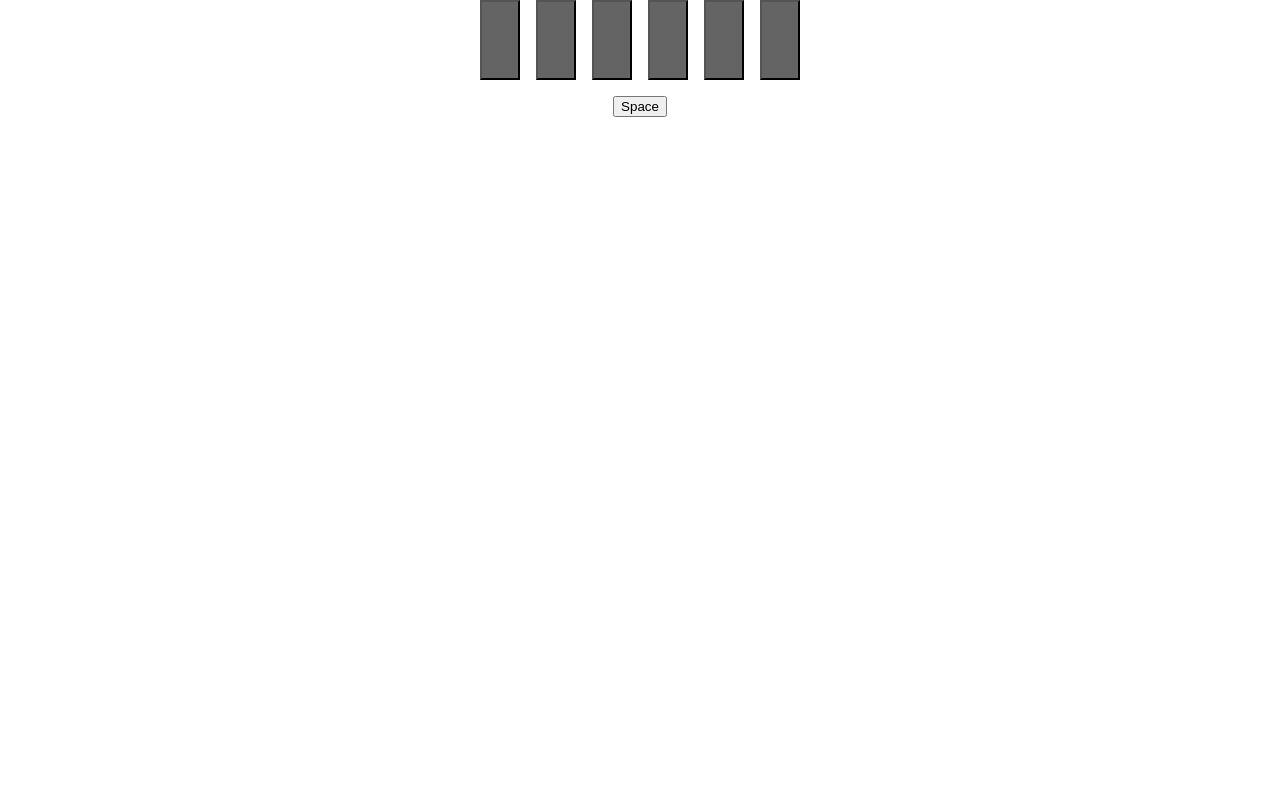
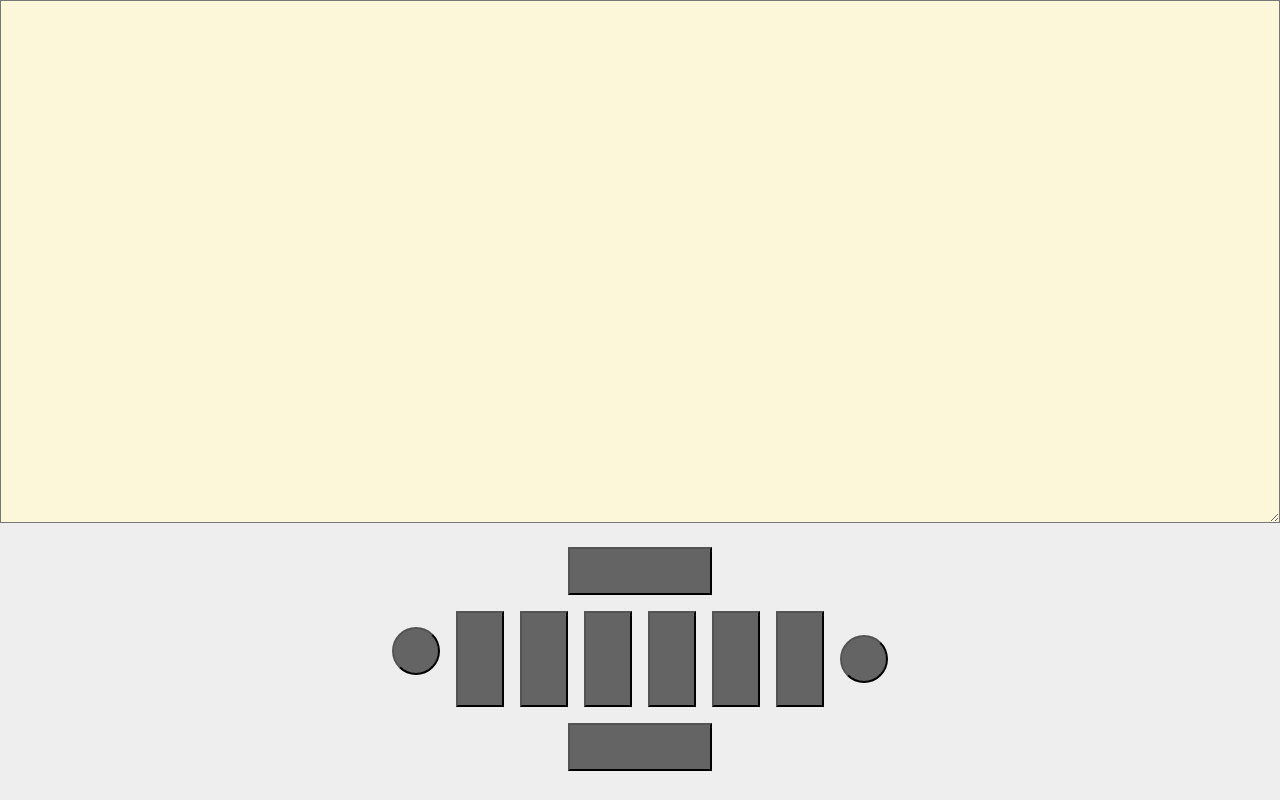
Before and after one commit to dmcalpin/braille-writer, a React (Create React App) app: page / in a window 1280 px wide. Built offline with nearby package versions, Linux system fonts and the light colour scheme.

Commit message:
Added some styles, newline, backspace

```diff
--- a/src/App.css
+++ b/src/App.css
@@ -1,5 +1,11 @@
 .App {
   text-align: center;
+  width:100%;
+  height:100vh;
+  display: grid;
+  grid-template-rows: 2fr 1fr;
+  grid-gap: 1rem;
+  background-color: #eee;
 }
 
 .App-logo {
--- a/src/App.tsx
+++ b/src/App.tsx
@@ -5,10 +5,22 @@ import { Paper } from './components/Paper'
 
 function App() {
   const [output, setOutput] = useState<string>("")
+
+  function onType(cell: string) {
+    if (cell === "\b") {
+      let updatedOutput = output?.split("")
+      updatedOutput.pop()
+      setOutput(updatedOutput.join(""))
+    } else {
+      setOutput(output + cell);
+    }
+    document.querySelector("textarea")?.focus()
+  }
+
   return (
     <div className="App">
       <Paper>{output}</Paper>
-      <Keyboard onType={(str: string) => { setOutput(output + str); console.log(str) }}></Keyboard>
+      <Keyboard onType={(str: string) => { onType(str) }}></Keyboard>
     </div>
   );
 }
--- a/src/components/CellButton.css
+++ b/src/components/CellButton.css
@@ -1,7 +1,4 @@
 .CellButton {
-    color: transparent;
-    width: 2.5rem;
-    height: 5rem;
-    background-color: #646464;
-    margin: 0 .5rem;
+    width: 3rem;
+    height: 6rem;
 }
--- a/src/components/CellButton.tsx
+++ b/src/components/CellButton.tsx
@@ -4,10 +4,10 @@ import './CellButton.css'
 type CellButtonProps = {
     click: () => void
     children: any
- }
+}
 
-export function CellButton(props: CellButtonProps){
+export function CellButton(props: CellButtonProps) {
     return (
-        <button className="CellButton" onClick={props.click}>{props.children}</button>
+        <button className="CellButton key" onClick={props.click}>{props.children}</button>
     )
 }
--- a/src/components/Keyboard.css
+++ b/src/components/Keyboard.css
@@ -0,0 +1,22 @@
+.Keyboard {
+    vertical-align: top;
+}
+.key {
+    color: transparent;
+    background-color: #646464;
+    margin: .5rem;
+}
+.key:active{
+    background-color: #4d4d4d;
+}
+
+.wide-key {
+    width: 9rem;
+    height: 3rem;
+}
+
+.circular-key {
+    width: 3rem;
+    height: 3rem;
+    border-radius: 3rem;
+}
--- a/src/components/Keyboard.tsx
+++ b/src/components/Keyboard.tsx
@@ -1,8 +1,10 @@
 import React, { useState } from 'react';
 import { CellButton } from './CellButton'
+// eslint-disable-next-line
 import { cellToText } from '../utility-functions/cell-to-text'
 import { cellToBraille } from '../utility-functions/cell-to-braille'
 import { Cell } from '../types/cell'
+import './Keyboard.css'
 
 type keyboardProps = {
     // output is a string hook
@@ -39,14 +41,18 @@ export function Keyboard(props: keyboardProps) {
 
     return (
         <div className="Keyboard" data-testid="keyboard">
+            <button className="wide-key key" onClick={() => { props.onType("\n") }}>Carriage Return</button>
+            <br />
+            <button className="circular-key key" onClick={() => { props.onType("\n") }}>New Line</button>
             <CellButton click={() => { addDot(3, cell) }}>3</CellButton>
             <CellButton click={() => { addDot(2, cell) }}>2</CellButton>
             <CellButton click={() => { addDot(1, cell) }}>1</CellButton>
             <CellButton click={() => { addDot(4, cell) }}>4</CellButton>
             <CellButton click={() => { addDot(5, cell) }}>5</CellButton>
             <CellButton click={() => { addDot(6, cell) }}>6</CellButton>
+            <button className="circular-key key" onClick={() => { props.onType("\b") }}>Backspace</button>
             <br />
-            <button className="spaceBar" onClick={() => { printCell(cell, props.onType) }}>Space</button>
+            <button className="wide-key key" onClick={() => { printCell(cell, props.onType) }}>Space</button>
         </div>
     )
 }
--- /dev/null
+++ b/src/components/Paper.css
@@ -0,0 +1,6 @@
+.Paper {
+    font-size: 3rem;
+    background-color: #fcf7d8;
+    text-align: left;
+    padding: 1rem;
+}
--- a/src/components/Paper.tsx
+++ b/src/components/Paper.tsx
@@ -1,4 +1,5 @@
 import React from 'react';
+import './Paper.css'
 
 type paperProps = {
     children: any
@@ -6,6 +7,6 @@ type paperProps = {
 
 export function Paper(props: paperProps) {
     return (
-        <output>{props.children}</output>
+        <textarea className="Paper" value={props.children} />
     )
 }
--- a/src/index.css
+++ b/src/index.css
@@ -6,6 +6,8 @@ body {
   -webkit-font-smoothing: antialiased;
   -moz-osx-font-smoothing: grayscale;
   font-size: 2rem;
+  padding: 0;
+  overflow: hidden;
 }
 
 code {
```
